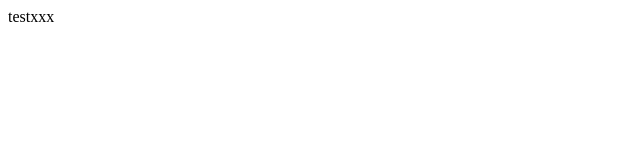
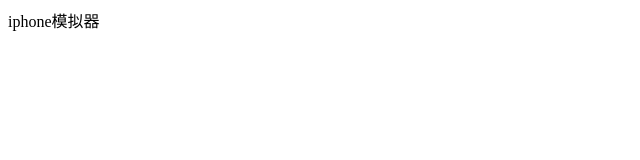
Before and after one commit to eddyzhang1986/WebDesigner, a React app: page / in a window 1280 px wide. Shown: the top 160 px of the page, without its empty margins (0-640 px from the left). Built offline with nearby package versions, Linux system fonts and the light colour scheme.

Commit message:
。。。

```diff
--- /dev/null
+++ b/src/device/Device.tsx
@@ -0,0 +1,7 @@
+import * as React from "react";
+
+export class Device extends React.Component {
+  render() {
+    return <div className="iphone">iphone模拟器</div>;
+  }
+}
--- a/src/index.tsx
+++ b/src/index.tsx
@@ -1,5 +1,5 @@
 import * as React from "react";
 import * as ReactDOM from "react-dom";
-import { MObject } from "./components/MObject";
+import { Device } from "./device/Device";
 
-ReactDOM.render(<MObject />, document.getElementById("container"));
+ReactDOM.render(<Device />, document.getElementById("container"));
```
Also changed, not shown: 2 other files (tests, documents, lock files or other folders).
